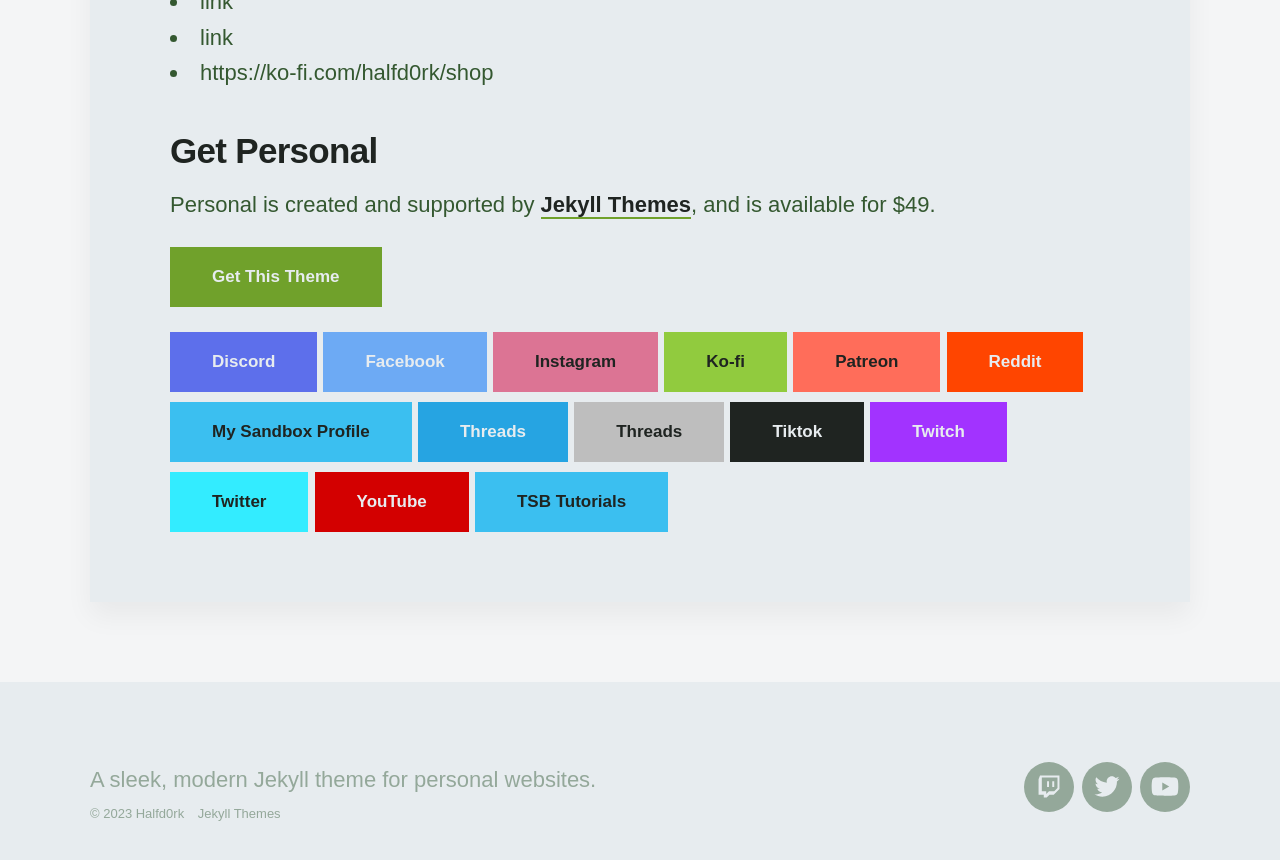
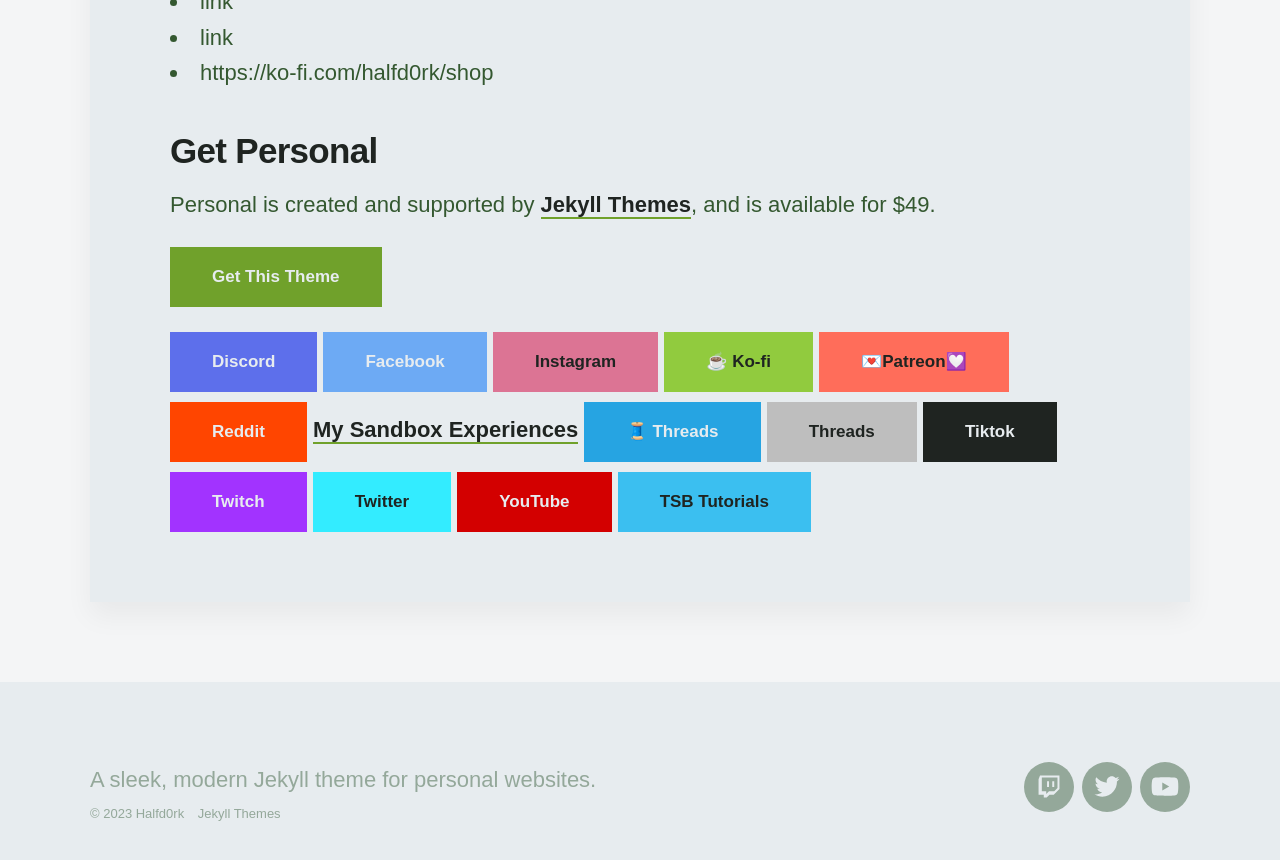
Before and after one commit to halfd0rk/halfd0rk.github.io, a Jekyll site: the page built from _pages/links.md, in a window 1280 px wide and 900 px high, scrolled down 901 px. Shown: the top 860 px of the window. Built offline with Jekyll 4.4.1, drawn with Linux system fonts in a browser that asks for light colours; nearby versions of some CDN libraries; some web fonts are replaced.

Commit message:
discord link & emojis

```diff
--- a/_pages/links.md
+++ b/_pages/links.md
@@ -24,14 +24,14 @@
 
 <a href="https://jekyllthemes.io/theme/personal-website-jekyll-theme" class="button button--large">Get This Theme</a>
 
-<a href="https://twitter.com/halfd0rk" class="button button--discord">Discord</a>
+<a href="https://discord.gg/bBQEFVavZd" class="button button--discord">Discord</a>
 <a href="https://www.facebook.com/profile.php?id=100090145293991" class="button button--facebook">Facebook</a>
 <a href="https://www.instagram.com/halfd0rk/" class="button button--instagram">Instagram</a>
-<a href="https://ko-fi.com/halfd0rk" class="button button--kofi">Ko-fi</a>
-<a href="https://www.patreon.com/halfd0rk" class="button button--patreon">Patreon</a>
+<a href="https://ko-fi.com/halfd0rk" class="button button--kofi">☕ Ko-fi</a>
+<a href="https://www.patreon.com/halfd0rk" class="button button--patreon">💌Patreon💟</a>
 <a href="https://www.reddit.com/user/halfd0rk" class="button button--reddit">Reddit</a>
-<a href="https://www.sandbox.game/en/users/halfd0rk/0d54ba22-f2ff-44e8-8947-e7eb85cd3349/?tab=Entities" class="button button--sandbox">My Sandbox Profile</a>
-<a href="https://t.me/halfd0rk" class="button button--telegram">Threads</a>
+<a href="https://www.sandbox.game/en/users/halfd0rk/0d54ba22-f2ff-44e8-8947-e7eb85cd3349/?tab=Experiences">My Sandbox Experiences</a>
+<a href="https://t.me/halfd0rk" class="button button--telegram">🧵 Threads</a>
 <a href="https://www.threads.net/@halfd0rk" class="button button--threads">Threads</a>
 <a href="https://www.tiktok.com/@halfd0rk" class="button button--tiktok">Tiktok</a>
 <a href="https://www.twitch.tv/halfd0rk" class="button button--twitch">Twitch</a>
```
